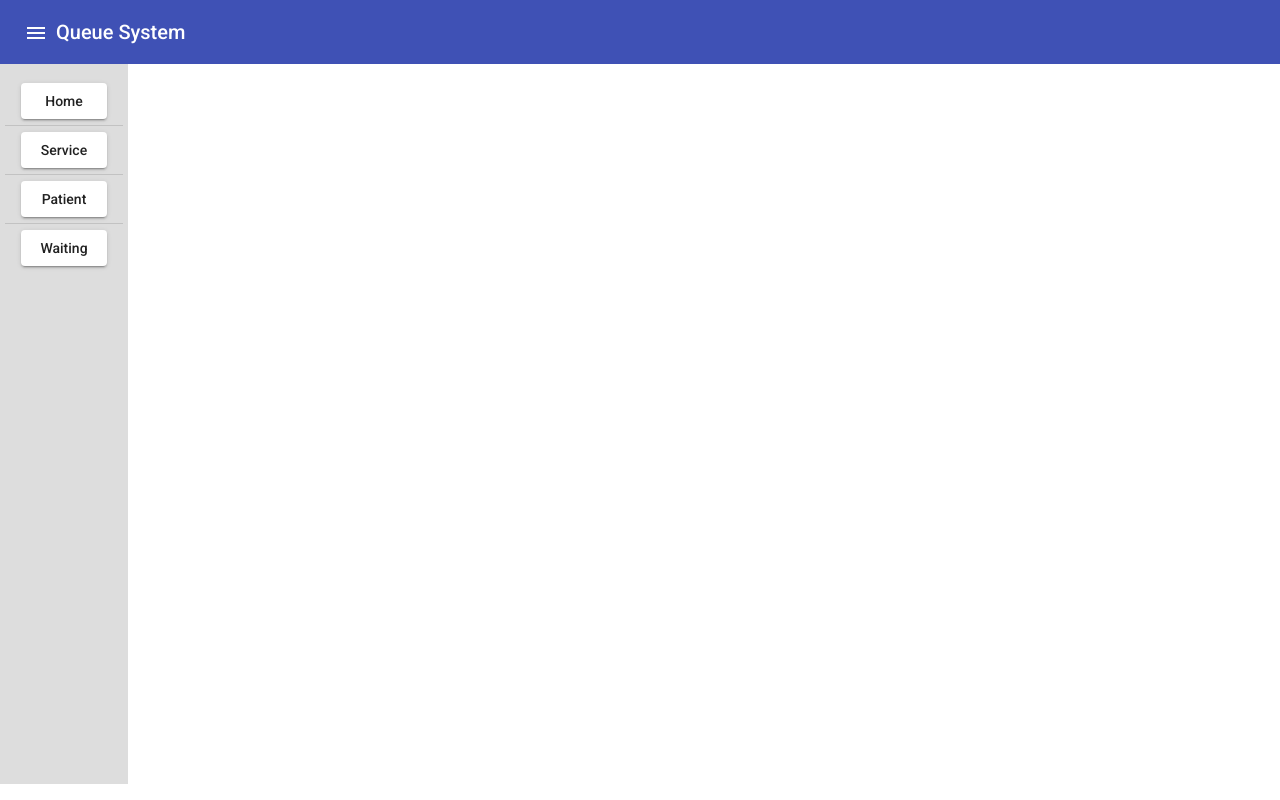
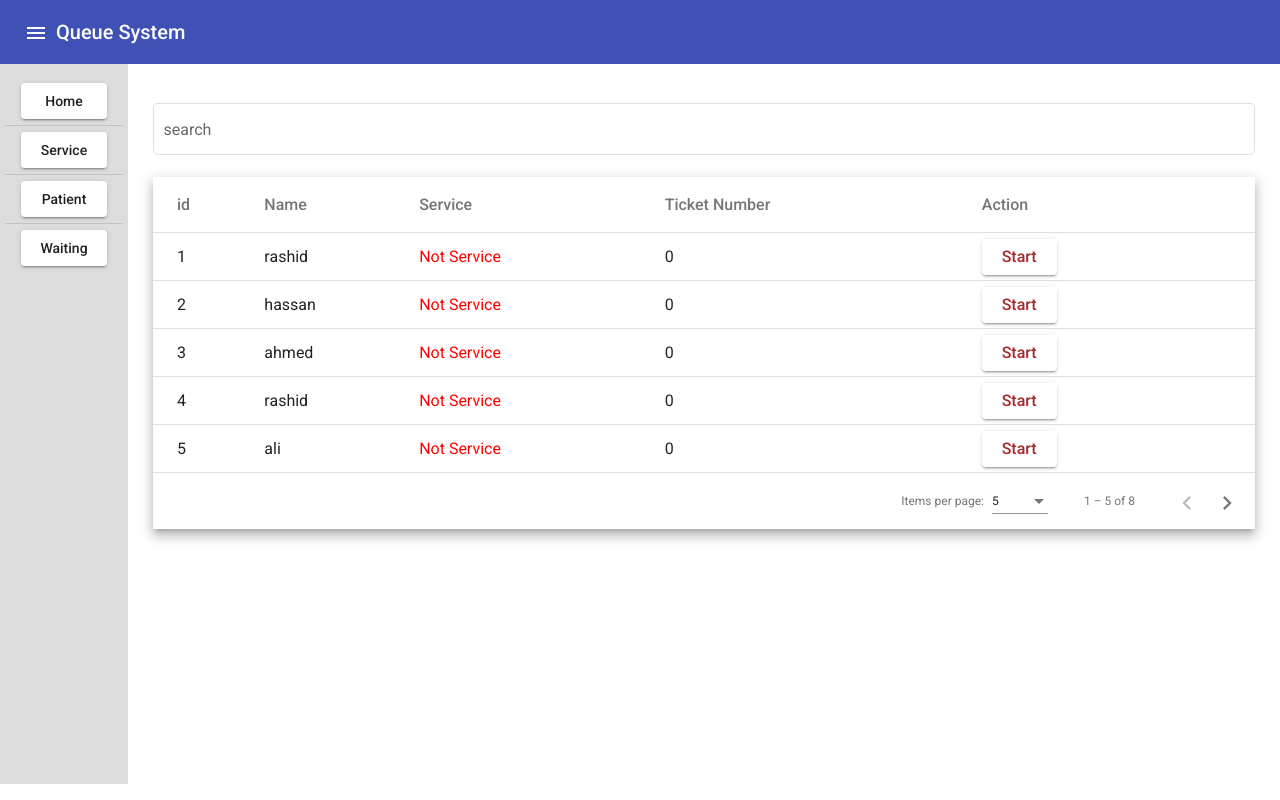
Before and after one commit to rashidaltayeb/Queue-System, an Angular app: page /service in a window 1280 px wide. Before the commit this address led to /. Built offline with nearby package versions, Linux system fonts and the light colour scheme; data requests are answered from the project's data file.

Commit message:
start service to the patient

```diff
--- a/db.json
+++ b/db.json
@@ -1,25 +1,25 @@
 {
   "patient": [
     {
-      "id": 1,
       "name": "rashid ",
       "fullName": "rashid altayeb hassan",
       "email": "rashid@gmail.com",
-      "service": 1
+      "service": 1,
+      "id": 1
     },
     {
-      "id": 2,
       "name": "hassan",
       "fullName": "hassan ali hassan",
       "email": "hassan@gmail.com",
-      "service": 1
+      "service": 1,
+      "id": 2
     },
     {
-      "id": 3,
       "name": "ahmed",
       "fullName": "ahmed mohammed ali",
       "email": "ahmed@gmail.com",
-      "service": 1
+      "service": 1,
+      "id": 3
     },
     {
       "name": "rashid",
--- a/src/app/app.module.ts
+++ b/src/app/app.module.ts
@@ -11,6 +11,8 @@ import { SideNavComponent } from './component/side-nav/side-nav.component';
 import { PatientComponent } from './component/patient/patient.component';
 import { NewPatientComponent } from './component/patient/new-patient/new-patient.component';
 import { ViewPatientComponent } from './component/patient/view-patient/view-patient.component';
+import { WaitingComponent } from './component/waiting/waiting.component';
+import { TicketComponent } from './component/ticket/ticket.component';
 
 @NgModule({
   declarations: [
@@ -19,6 +21,8 @@ import { ViewPatientComponent } from './component/patient/view-patient/view-pati
     PatientComponent,
     NewPatientComponent,
     ViewPatientComponent,
+    WaitingComponent,
+    TicketComponent,
   ],
   imports: [
     BrowserModule,
--- a/src/app/component/patient/view-patient/view-patient.component.html
+++ b/src/app/component/patient/view-patient/view-patient.component.html
@@ -34,10 +34,13 @@
                                                 <div [ngClass]="'one'" style="color: red;">Not Service</div>
                                           </div>
                                           <div *ngIf="row.service == 2">
-                                                <div [ngClass]="'two'" style="color: rgb(255, 176, 6);">on Service</div>
+                                                <div [ngClass]="'two'" style="color: rgb(255, 176, 6);">on Hold</div>
                                           </div>
                                           <div *ngIf="row.service == 3">
-                                                <div [ngClass]="'there'" style="color: green;">completed</div>
+                                                <div [ngClass]="'two'" style="color: rgb(248, 244, 0);">on Service</div>
+                                          </div>
+                                          <div *ngIf="row.service == 4">
+                                                <div [ngClass]="'there'" style="color: rgb(26, 241, 26);">completed</div>
                                           </div>
                               </td>
                         </ng-container>
@@ -52,21 +55,3 @@
             </div>
       </div>
 </div>
-<!-- <div *ngFor="let id of ids">
-      Id is {{id}}
-      <div *ngIf="id == 1">
-            <div [ngClass]="'one'">on hold</div>
-      </div>
-      <div *ngIf="id == 2">
-            <div [ngClass]="'two'">on progress</div>
-      </div>
-      <div *ngIf="id == 3">
-            <div [ngClass]="'there'">completed</div>
-      </div>
-      <div *ngIf="id == 4">
-            <div [ngClass]="'four'">not coming</div>
-      </div>
-      <div *ngIf="id < 4">
-            <div [ngClass]="'four'">deleted</div>
-      </div>
-</div> -->
--- a/src/app/component/side-nav/side-nav.component.html
+++ b/src/app/component/side-nav/side-nav.component.html
@@ -1,9 +1,9 @@
 <mat-list>
       <mat-list-item routerLink=""><button mat-raised-button>Home</button></mat-list-item>
       <mat-divider></mat-divider>
-      <mat-list-item><button mat-raised-button>Service</button></mat-list-item>
+      <mat-list-item routerLink="service"><button mat-raised-button>Service</button></mat-list-item>
       <mat-divider></mat-divider>
       <mat-list-item routerLink="patient"><button mat-raised-button>Patient </button></mat-list-item>
       <mat-divider></mat-divider>
-      <mat-list-item><button mat-raised-button>Waiting </button></mat-list-item>
+      <mat-list-item routerLink="waiting"><button mat-raised-button>Waiting </button></mat-list-item>
 </mat-list>
--- /dev/null
+++ b/src/app/component/ticket/ticket.component.css
@@ -0,0 +1,29 @@
+mat-label,
+input,
+button,
+table,
+th,
+td {
+      font-size: 16px;
+}
+.mat-raised-button {
+      color: #000;
+      width: 100%;
+}
+.container {
+      max-width: 1200px;
+      margin: 0, auto;
+      padding: 20px;
+}
+
+table {
+      width: 100%;
+}
+.action .mat-raised-button {
+      color: brown;
+      width: 30%;
+}
+.mat-form-field {
+      font-size: 14px;
+      width: 100%;
+}
--- /dev/null
+++ b/src/app/component/ticket/ticket.component.html
@@ -0,0 +1,63 @@
+<div class="container">
+      <div style="margin-top: 10px;">
+            <mat-form-field appearance="outline">
+                  <mat-label>search</mat-label>
+                  <input matInput (keyup)="applyFilter($event)" placeholder="Enter Patient Name" #input>
+            </mat-form-field>
+            <div class="mat-elevation-z8">
+                  <table mat-table [dataSource]="dataSource" matSort>
+                        <!-- ID Column -->
+                        <ng-container matColumnDef="id">
+                              <th mat-header-cell *matHeaderCellDef mat-sort-header> id </th>
+                              <td mat-cell *matCellDef="let row"> {{row.id}} </td>
+                        </ng-container>
+                        <!-- name Column -->
+                        <ng-container matColumnDef="Name">
+                              <th mat-header-cell *matHeaderCellDef mat-sort-header> Name</th>
+                              <td mat-cell *matCellDef="let row"> {{row.name}} </td>
+                        </ng-container>
+                        <!-- action Column -->
+                        <ng-container matColumnDef="Service">
+                              <th mat-header-cell *matHeaderCellDef mat-sort-header> Service </th>
+                              <td mat-cell *matCellDef="let row">
+                                    <div *ngIf="row.service == 1">
+                                          <div [ngClass]="'one'" style="color: red;">Not Service</div>
+                                    </div>
+                                    <div *ngIf="row.service == 2">
+                                          <div [ngClass]="'two'" style="color: rgb(255, 176, 6);">on Hold</div>
+                                    </div>
+                                    <div *ngIf="row.service == 3">
+                                          <div [ngClass]="'two'" style="color: rgb(248, 244, 0);">on Service</div>
+                                    </div>
+                                    <div *ngIf="row.service == 4">
+                                          <div [ngClass]="'there'" style="color: rgb(26, 241, 26);">completed</div>
+                                    </div>
+                              </td>
+                        </ng-container>
+                        <!--  -->
+                        <ng-container matColumnDef="Ticket">
+                              <th mat-header-cell *matHeaderCellDef mat-sort-header> Ticket Number</th>
+                              <td mat-cell *matCellDef="let row"> 0 </td>
+                        </ng-container>
+                        <!-- action Column -->
+                        <ng-container matColumnDef="Action">
+                              <th mat-header-cell *matHeaderCellDef mat-sort-header> Action </th>
+                              <td mat-cell *matCellDef="let row">
+                                    <div class="action">
+                                          <button mat-button mat-raised-button (click)="startServices(row)">Start</button>
+                                    </div>
+                              </td>
+                        </ng-container>
+                        <!--  -->
+                        <tr mat-header-row *matHeaderRowDef="displayedColumns"></tr>
+                        <tr mat-row *matRowDef="let row; columns: displayedColumns;"></tr>
+                        <!-- Row shown when there is no matching data. -->
+                        <tr class="mat-row" *matNoDataRow>
+                              <td class="mat-cell" colspan="4">cannot found Patient"{{input.value}}"</td>
+                        </tr>
+                  </table>
+                  <mat-paginator [pageSizeOptions]="[5, 10, 25, 100]" aria-label="Select page of Patients">
+                  </mat-paginator>
+            </div>
+      </div>
+</div>
--- /dev/null
+++ b/src/app/component/ticket/ticket.component.ts
@@ -0,0 +1,78 @@
+import { Component, OnInit, ViewChild } from '@angular/core';
+import { MatPaginator } from '@angular/material/paginator';
+import { MatSort } from '@angular/material/sort';
+import { MatTableDataSource } from '@angular/material/table';
+import { PatientService } from '../../services/patient.service';
+import {
+  MatSnackBar,
+  MatSnackBarHorizontalPosition,
+  MatSnackBarVerticalPosition,
+} from '@angular/material/snack-bar';
+
+@Component({
+  selector: 'app-ticket',
+  templateUrl: './ticket.component.html',
+  styleUrls: ['./ticket.component.css'],
+})
+export class TicketComponent implements OnInit {
+  displayedColumns: string[] = ['id', 'Name', 'Service', 'Ticket', 'Action'];
+  dataSource!: MatTableDataSource<any>;
+
+  @ViewChild(MatPaginator) paginator!: MatPaginator;
+  @ViewChild(MatSort) sort!: MatSort;
+
+  horizontalPosition: MatSnackBarHorizontalPosition = 'center';
+  verticalPosition: MatSnackBarVerticalPosition = 'top';
+
+  constructor(
+    private PatientApi: PatientService,
+    private _snackBar: MatSnackBar
+  ) {}
+
+  ngOnInit(): void {
+    this.getAllPatient();
+  }
+  ///// get all patient
+  getAllPatient() {
+    this.PatientApi.getPatient().subscribe({
+      next: (res) => {
+        this.dataSource = new MatTableDataSource(res);
+        this.dataSource.paginator = this.paginator;
+        this.dataSource.sort = this.sort;
+      },
+      error: (err) => {
+        alert('Error while get patient data');
+      },
+    });
+  }
+  //// start service
+  startServices(row: any) {
+    row.service = 2
+    console.log(row);
+    this.PatientApi.startService(row).subscribe({
+      next: (res) => {
+        this.getAllPatient();
+        this.openSnackBar('service start successfully', 'OK');
+      },
+      error: (err) => {
+        this.openSnackBar('cannot start service to this patient', 'Close');
+      },
+    });
+  }
+  ////
+  applyFilter(event: Event) {
+    const filterValue = (event.target as HTMLInputElement).value;
+    this.dataSource.filter = filterValue.trim().toLowerCase();
+
+    if (this.dataSource.paginator) {
+      this.dataSource.paginator.firstPage();
+    }
+  }
+  //////
+  openSnackBar(message: string, action: string) {
+    this._snackBar.open(message, action, {
+      horizontalPosition: this.horizontalPosition,
+      verticalPosition: this.verticalPosition,
+    });
+  }
+}
--- /dev/null
+++ b/src/app/component/waiting/waiting.component.html
@@ -0,0 +1 @@
+<p>waiting works!</p>
--- /dev/null
+++ b/src/app/component/waiting/waiting.component.ts
@@ -0,0 +1,15 @@
+import { Component, OnInit } from '@angular/core';
+
+@Component({
+  selector: 'app-waiting',
+  templateUrl: './waiting.component.html',
+  styleUrls: ['./waiting.component.css']
+})
+export class WaitingComponent implements OnInit {
+
+  constructor() { }
+
+  ngOnInit(): void {
+  }
+
+}
--- a/src/app/services/patient.service.ts
+++ b/src/app/services/patient.service.ts
@@ -14,6 +14,10 @@ export class PatientService {
   }
   // post
   createPatient(data: any) {
-    return this.http.post<any>(this.URL,data)
+    return this.http.post<any>(this.URL, data);
+  }
+  // put -> change service status
+  startService(data: any) {
+    return this.http.put<any>(this.URL, data)
   }
 }
```
Also changed, not shown: src/app/app-routing.module.ts (+11 -1 lines), src/app/component/waiting/waiting.component.css (added), 2 other files (tests, documents, lock files or other folders).
